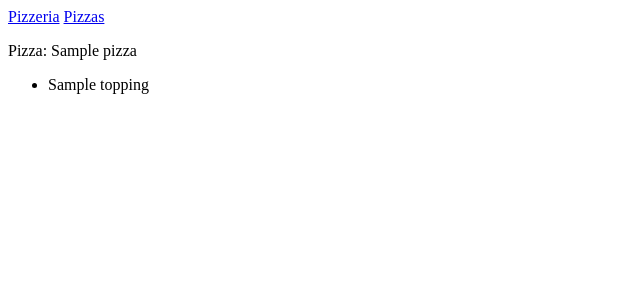
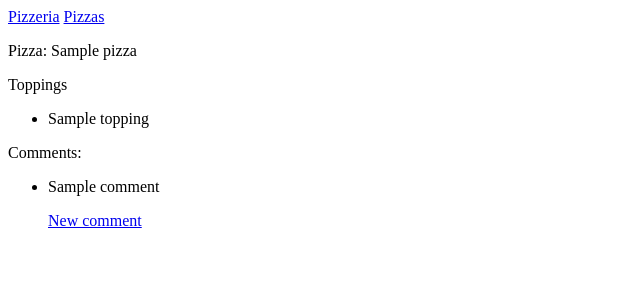
Before and after one commit to hmu1540/Django-Project---Pizzeria, a Django app: page /pizzas/1/ in a window 1280 px wide. Shown: the top 300 px of the page, without its empty margins (0-640 px from the left). Run offline with Django 3.2, Linux system fonts and the light colour scheme; tables that the repository leaves empty hold one stand-in row (values such as "Sample post").

Commit message:
Add comments to each Pizza page

```diff
--- a/pizzas/templates/pizzas/pizza.html
+++ b/pizzas/templates/pizzas/pizza.html
@@ -3,6 +3,7 @@
 
 {% block content %}
 <p>Pizza: {{ pizza }}</p>
+<p>Toppings</p>
 
 <ul>
     {% for topping in toppings%}
@@ -14,4 +15,18 @@
     {% endfor %}
 </ul>
 
+<p>Comments:</p>
+<ul>
+    {% for comment in comments %}
+    <li>
+        {{ comment }}
+    </li>
+    {% empty %}
+    <li>No comments yet.</li>
+    {% endfor %}
+    <p>
+        <a href="{% url 'pizzas:comment' pizza.id %}">New comment</a>
+    </p>
+</ul>
+
 {% endblock content %}
```
